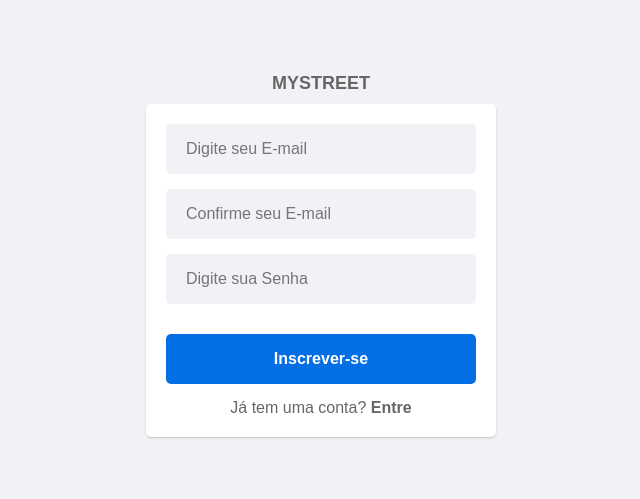
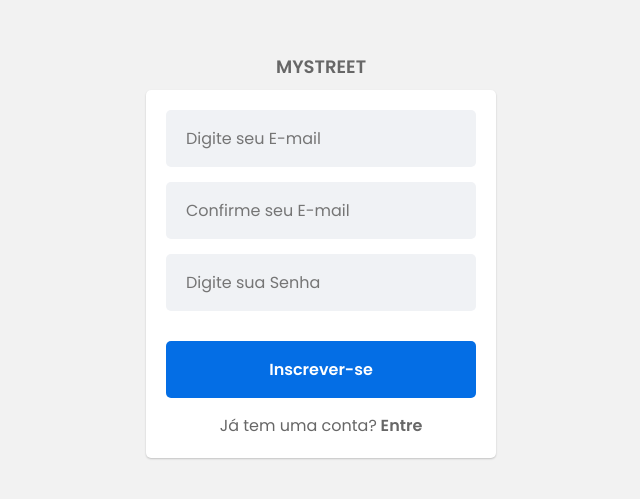
Before and after one commit to rriese/mystreet-frontend, a React (Create React App) app: page /signup in a window 1280 px wide. Shown: the part 145-644 px from the top of the page, without its empty margins (319-959 px from the left). Built offline with nearby package versions, Linux system fonts and the light colour scheme.

Commit message:
Adicionado crud de usuário

```diff
--- a/public/index.html
+++ b/public/index.html
@@ -1,13 +1,18 @@
 <!DOCTYPE html>
 <html lang="en">
+
 <head>
   <meta charset="utf-8" />
-    <link rel="icon" href="%PUBLIC_URL%/favicon.ico" />
+  <link rel="preconnect" href="https://fonts.googleapis.com">
+  <link rel="preconnect" href="https://fonts.gstatic.com" crossorigin>
+  <link href="https://fonts.googleapis.com/css2?family=Poppins:wght@400;500;600&display=swap" rel="stylesheet">
   <meta name="viewport" content="width=device-width, initial-scale=1" />
   <title>Mystreet</title>
 </head>
+
 <body>
   <noscript>You need to enable JavaScript to run this app.</noscript>
   <div id="root"></div>
 </body>
+
 </html>
--- a/src/App.js
+++ b/src/App.js
@@ -2,12 +2,15 @@ import React from "react";
 import GlobalStyle from "./styles/global";
 import RoutesApp from "./routes";
 import { AuthProvider } from "./contexts/auth";
+import { toast, ToastContainer } from 'react-toastify'
+import "react-toastify/dist/ReactToastify.css"
 
 const App = () => {
     return (
         <AuthProvider>
             <RoutesApp />
             <GlobalStyle />
+            <ToastContainer autoClose={3000} position={toast.POSITION.BOTTOM_LEFT} />
         </AuthProvider>
     )
 }
--- a/src/pages/Home/index.js
+++ b/src/pages/Home/index.js
@@ -15,6 +15,9 @@ const Home = () => {
       <Button Text="Sair" onClick={() => [signout(), navigate("/")]}>
         Sair
       </Button>
+      <Button Text="Usuários" onClick={() => [null, navigate("/user")]}>
+        Sair
+      </Button>
     </C.Container>
   );
 };
--- a/src/pages/Signup/index.js
+++ b/src/pages/Signup/index.js
@@ -4,6 +4,7 @@ import Button from "../../components/Button";
 import * as C from "./styles";
 import { Link, useNavigate } from "react-router-dom";
 import useAuth from "../../hooks/useAuth";
+import { toast } from "react-toastify";
 
 const Signup = () => {
   const [email, setEmail] = useState("");
@@ -30,7 +31,7 @@ const Signup = () => {
       return;
     }
 
-    alert("Usuário cadatrado com sucesso!");
+    toast.success("Usuário cadastrado com sucesso!");
     navigate("/");
   };
 
--- a/src/routes/index.js
+++ b/src/routes/index.js
@@ -4,6 +4,7 @@ import useAuth from "../hooks/useAuth";
 import Home from "../pages/Home";
 import Signin from "../pages/Signin";
 import Signup from "../pages/Signup";
+import User from "../pages/User";
 
 const Private = ({ Item }) => {
   const { signed } = useAuth();
@@ -21,6 +22,7 @@ const RoutesApp = () => {
       <Fragment>
         <Routes>
           <Route exact path="/home" element={<Private Item={Home} />} />
+          <Route exact path="/user" element={<Private Item={User} />} />
           <Route path="/" element={<Authenticated Item={Signin} />} />
           <Route exact path="/signup" element={<Signup />} />
           <Route path="*" element={<Signin />} />
--- a/src/styles/global.js
+++ b/src/styles/global.js
@@ -1,16 +1,33 @@
 import { createGlobalStyle } from "styled-components";
+
+// const GlobalStyle = createGlobalStyle`
+//   * {
+//     margin: 0;
+//     padding: 0;
+//     box-sizing: border-box;
+//   }
+//   body {
+//     width: 100vw;
+//     height: 100vh;
+//     background-color: #f0f2f5;
+//     font-family: Arial, Helvetica, sans-serif
+//   }
+// `;
 
 const GlobalStyle = createGlobalStyle`
 * {
   margin: 0;
   padding: 0;
+  font-family: 'poppins', sans-serif;
   box-sizing: border-box;
 }
+
 body {
   width: 100vw;
   height: 100vh;
-    background-color: #f0f2f5;
-    font-family: Arial, Helvetica, sans-serif
+  display: flex;
+  justify-content: center;
+  background-color: #f2f2f2;
 }
 `;
 
```
Lines whose indentation alone changed are shown as unchanged.
